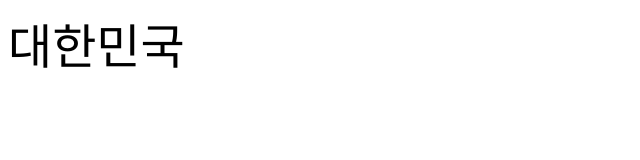
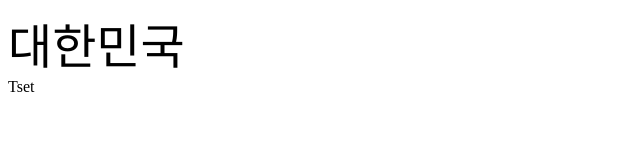
Before and after one commit to doyeon27/JavaFXShop, a plain HTML site: page index.html in a window 1280 px wide. Shown: the full height of the page, 0-640 px from the left. Drawn offline with Linux system fonts and the light colour scheme.

Commit message:
index div 추가

```diff
--- a/index.html
+++ b/index.html
@@ -1 +1,2 @@
 <font size = 20px>대한민국</font>
+<div>Tset</div>
```
